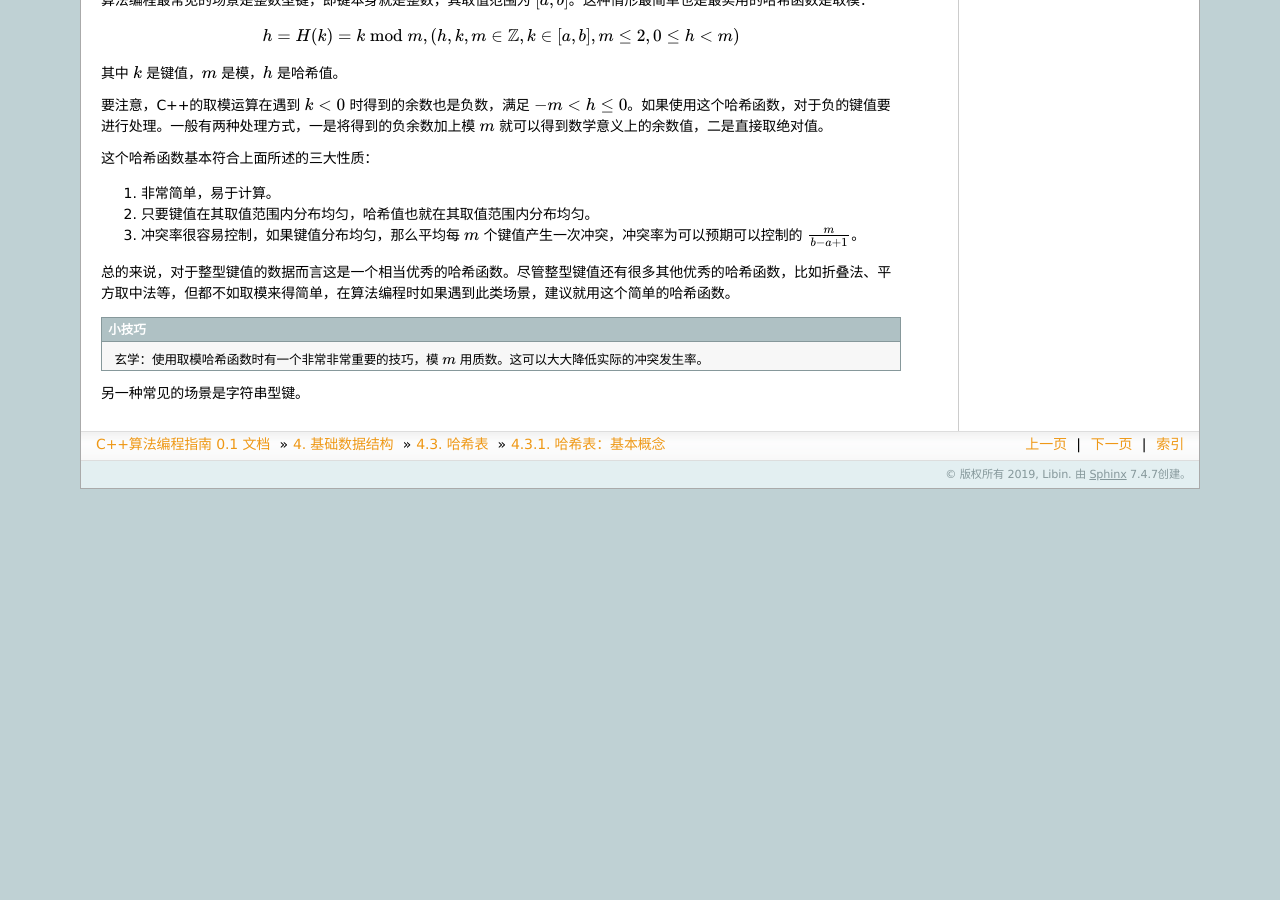
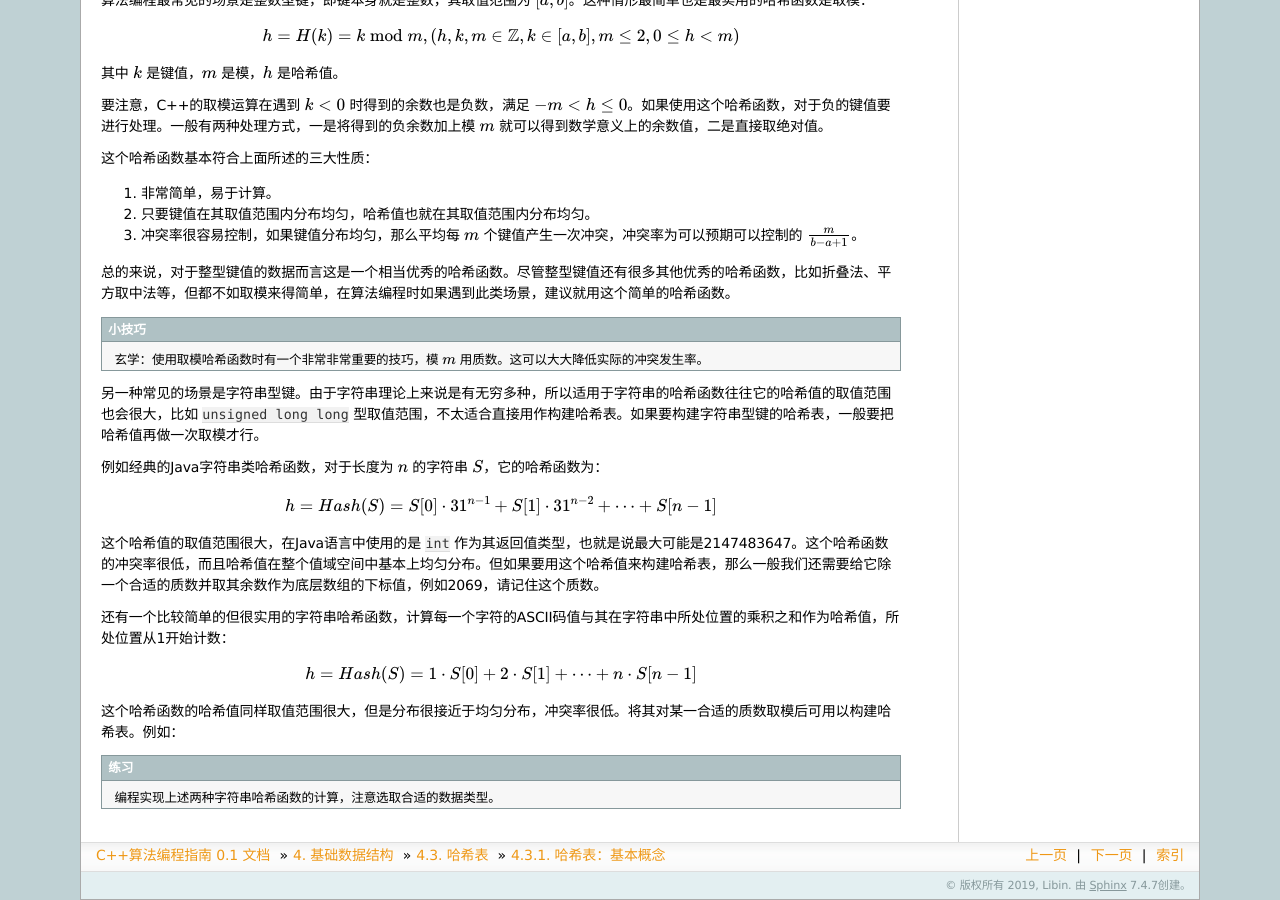
Before and after one commit to majorli/algo_guide, a Sphinx documentation site: the page built from source/ch03/sec03/331_hash_1.rst, in a window 1280 px wide and 900 px high, scrolled down 1456 px. Built offline with Sphinx 7.4.7, drawn with Linux system fonts in a browser that asks for light colours; formulas are drawn with MathJax 3; before the commit the page ends 1945 px from its top, so only the background shows below that.

Commit message:
20200708_2310draft_331_writing

```diff
--- a/source/ch03/sec03/331_hash_1.rst
+++ b/source/ch03/sec03/331_hash_1.rst
@@ -73,4 +73,26 @@
 
    玄学：使用取模哈希函数时有一个非常非常重要的技巧，模 :math:`m` 用质数。这可以大大降低实际的冲突发生率。
 
-另一种常见的场景是字符串型键。
+另一种常见的场景是字符串型键。由于字符串理论上来说是有无穷多种，所以适用于字符串的哈希函数往往它的哈希值的取值范围也会很大，比如 ``unsigned long long`` 型取值范围，不太适合直接用作构建哈希表。如果要构建字符串型键的哈希表，一般要把哈希值再做一次取模才行。
+
+例如经典的Java字符串类哈希函数，对于长度为 :math:`n` 的字符串 :math:`S`\ ，它的哈希函数为：
+
+.. math::
+
+   h = Hash(S) = S[0]\cdot31^{n-1}+S[1]\cdot31^{n-2}+\cdots+S[n-1]
+
+这个哈希值的取值范围很大，在Java语言中使用的是 ``int`` 作为其返回值类型，也就是说最大可能是2147483647。这个哈希函数的冲突率很低，而且哈希值在整个值域空间中基本上均匀分布。但如果要用这个哈希值来构建哈希表，那么一般我们还需要给它除一个合适的质数并取其余数作为底层数组的下标值，例如2069，请记住这个质数。
+
+还有一个比较简单的但很实用的字符串哈希函数，计算每一个字符的ASCII码值与其在字符串中所处位置的乘积之和作为哈希值，所处位置从1开始计数：
+
+.. math::
+
+   h = Hash(S) = 1\cdot S[0] + 2\cdot S[1] + \cdots + n\cdot S[n-1]
+
+这个哈希函数的哈希值同样取值范围很大，但是分布很接近于均匀分布，冲突率很低。将其对某一合适的质数取模后可用以构建哈希表。例如：
+
+
+
+.. admonition:: 练习
+
+   编程实现上述两种字符串哈希函数的计算，注意选取合适的数据类型。
```
